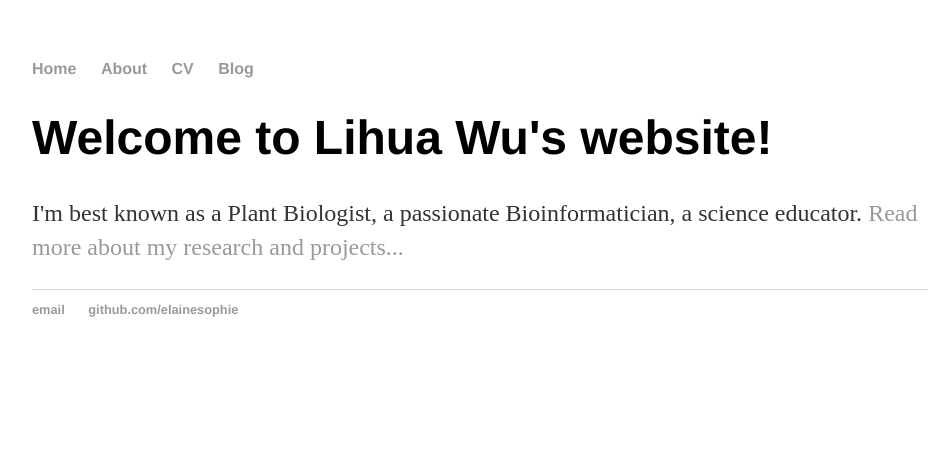
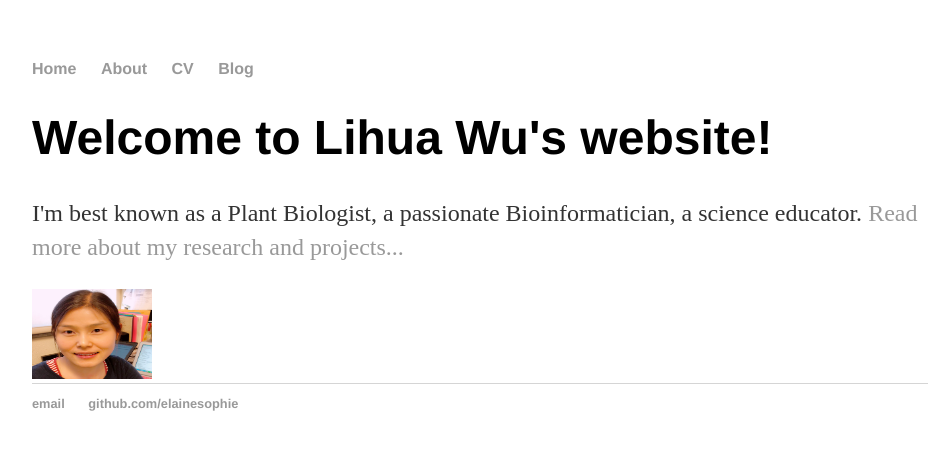
Before and after one commit to elainesophie/elainesophie.github.io, a Jekyll site: the page built from index.html, in a window 1280 px wide. Shown: the top 450 px of the page, without its empty margins (160-1107 px from the left). Built offline with Jekyll 4.4.1, drawn with Linux system fonts in a browser that asks for light colours.

Commit message:
Update index.html

```diff
--- a/index.html
+++ b/index.html
@@ -5,4 +5,5 @@ title: Lihua Wu
 <div class="blurb">
 	<h1>Welcome to Lihua Wu's website!</h1>
 	<p>I'm best known as a Plant Biologist, a passionate Bioinformatician, a science educator. <a href="/about">Read more about my research and projects...</a></p>
+        <img src="files/LihuaWu.jpg" width="120" height="90" alt="HTML Dog">
 </div><!-- /.blurb -->
```
